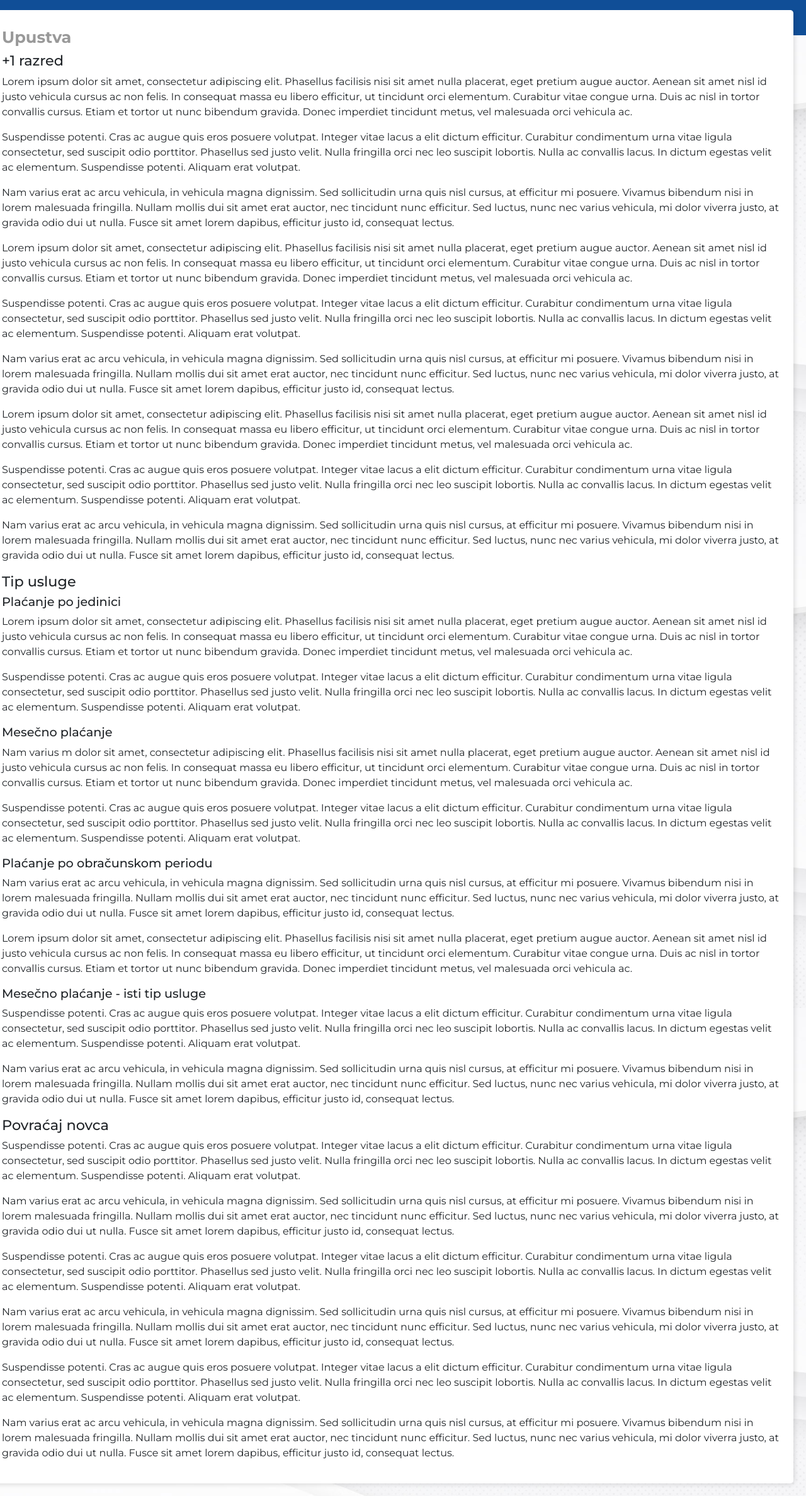
After one commit to miiihaaas/OneTouch, a Flask app: page /instructions in a window 1280 px wide. The commit adds this page. Shown: the whole page at 63% size. Run offline with Flask 2, Linux system fonts and the light colour scheme; parts of the project's set-up code (start-up, migrations or seed data) failed here and were passed over; some libraries are stand-ins or nearby versions.

Commit message:
pokušaj rebase

```diff
--- a/onetouch/main/routes.py
+++ b/onetouch/main/routes.py
@@ -22,3 +22,8 @@ def home():
 @main.route("/about")
 def about():
     return render_template('about.html', title='O softveru')
+
+
+@main.route("/instructions", methods=['GET'])
+def instructions():
+    return render_template('instructions.html')
--- a/onetouch/schools/routes.py
+++ b/onetouch/schools/routes.py
@@ -31,7 +31,7 @@ def school_profile():
         school.school_municipality = form.school_municipality.data
         db.session.commit()
         flash('Podaci škole su ažurirani.', 'success')
-        return redirect(url_for('main.home'))
+        # return redirect(url_for('main.home'))
     elif request.method == 'GET':
         form.school_name.data = school.school_name
         form.school_address.data = school.school_address
--- a/onetouch/suppliers/forms.py
+++ b/onetouch/suppliers/forms.py
@@ -19,7 +19,7 @@ class EditSupplierModalForm(FlaskForm):
 
 
 class RegisterServiceModalForm(FlaskForm):
-    service_name = StringField('Naziv usluge', validators=[DataRequired()])
+    service_name = StringField('Naziv tipa usluge', validators=[DataRequired()])
     supplier_id = SelectField('Naziv dobavljača', choices=[], coerce=int) #! nastavi kod za choices...
     payment_per_unit = SelectField('Tip plaćanja', choices=[('kom', 'Plaćanje po jedinici'), ('mes', 'Mesečno plaćanje'), ('god', 'Plaćanje po obračunskom periodu')])
     submit_register = SubmitField('Registrujte uslugu')
@@ -29,7 +29,7 @@ class RegisterServiceModalForm(FlaskForm):
 
 
 class EditServiceModalForm(FlaskForm):
-    service_name = StringField('Naziv usluge', validators=[DataRequired()])
+    service_name = StringField('Naziv tipa usluge', validators=[DataRequired()])
     supplier_id = SelectField('Naziv dobavljača', choices=[], coerce=int) #! nastavi kod za choices...
     payment_per_unit = SelectField('Tip plaćanja', choices=[('kom', 'Plaćanje po jedinici'), ('mes', 'Mesečno plaćanje'), ('god', 'Plaćanje po obračunskom periodu')])
     archived = BooleanField('Usluga arhivirana')
--- /dev/null
+++ b/onetouch/templates/instructions.html
@@ -0,0 +1,42 @@
+{% extends "layout.html" %}
+{% block content %}
+<div>
+    <h1>Upustva</h1>
+</div>
+<div id="plus_one">
+    <h2>+1 razred</h2>
+    <p>Lorem ipsum dolor sit amet, consectetur adipiscing elit. Phasellus facilisis nisi sit amet nulla placerat, eget pretium augue auctor. Aenean sit amet nisl id justo vehicula cursus ac non felis. In consequat massa eu libero efficitur, ut tincidunt orci elementum. Curabitur vitae congue urna. Duis ac nisl in tortor convallis cursus. Etiam et tortor ut nunc bibendum gravida. Donec imperdiet tincidunt metus, vel malesuada orci vehicula ac.</p>
+    <p>Suspendisse potenti. Cras ac augue quis eros posuere volutpat. Integer vitae lacus a elit dictum efficitur. Curabitur condimentum urna vitae ligula consectetur, sed suscipit odio porttitor. Phasellus sed justo velit. Nulla fringilla orci nec leo suscipit lobortis. Nulla ac convallis lacus. In dictum egestas velit ac elementum. Suspendisse potenti. Aliquam erat volutpat.</p>
+    <p>Nam varius erat ac arcu vehicula, in vehicula magna dignissim. Sed sollicitudin urna quis nisl cursus, at efficitur mi posuere. Vivamus bibendum nisi in lorem malesuada fringilla. Nullam mollis dui sit amet erat auctor, nec tincidunt nunc efficitur. Sed luctus, nunc nec varius vehicula, mi dolor viverra justo, at gravida odio dui ut nulla. Fusce sit amet lorem dapibus, efficitur justo id, consequat lectus.</p>
+    <p>Lorem ipsum dolor sit amet, consectetur adipiscing elit. Phasellus facilisis nisi sit amet nulla placerat, eget pretium augue auctor. Aenean sit amet nisl id justo vehicula cursus ac non felis. In consequat massa eu libero efficitur, ut tincidunt orci elementum. Curabitur vitae congue urna. Duis ac nisl in tortor convallis cursus. Etiam et tortor ut nunc bibendum gravida. Donec imperdiet tincidunt metus, vel malesuada orci vehicula ac.</p>
+    <p>Suspendisse potenti. Cras ac augue quis eros posuere volutpat. Integer vitae lacus a elit dictum efficitur. Curabitur condimentum urna vitae ligula consectetur, sed suscipit odio porttitor. Phasellus sed justo velit. Nulla fringilla orci nec leo suscipit lobortis. Nulla ac convallis lacus. In dictum egestas velit ac elementum. Suspendisse potenti. Aliquam erat volutpat.</p>
+    <p>Nam varius erat ac arcu vehicula, in vehicula magna dignissim. Sed sollicitudin urna quis nisl cursus, at efficitur mi posuere. Vivamus bibendum nisi in lorem malesuada fringilla. Nullam mollis dui sit amet erat auctor, nec tincidunt nunc efficitur. Sed luctus, nunc nec varius vehicula, mi dolor viverra justo, at gravida odio dui ut nulla. Fusce sit amet lorem dapibus, efficitur justo id, consequat lectus.</p>
+    <p>Lorem ipsum dolor sit amet, consectetur adipiscing elit. Phasellus facilisis nisi sit amet nulla placerat, eget pretium augue auctor. Aenean sit amet nisl id justo vehicula cursus ac non felis. In consequat massa eu libero efficitur, ut tincidunt orci elementum. Curabitur vitae congue urna. Duis ac nisl in tortor convallis cursus. Etiam et tortor ut nunc bibendum gravida. Donec imperdiet tincidunt metus, vel malesuada orci vehicula ac.</p>
+    <p>Suspendisse potenti. Cras ac augue quis eros posuere volutpat. Integer vitae lacus a elit dictum efficitur. Curabitur condimentum urna vitae ligula consectetur, sed suscipit odio porttitor. Phasellus sed justo velit. Nulla fringilla orci nec leo suscipit lobortis. Nulla ac convallis lacus. In dictum egestas velit ac elementum. Suspendisse potenti. Aliquam erat volutpat.</p>
+    <p>Nam varius erat ac arcu vehicula, in vehicula magna dignissim. Sed sollicitudin urna quis nisl cursus, at efficitur mi posuere. Vivamus bibendum nisi in lorem malesuada fringilla. Nullam mollis dui sit amet erat auctor, nec tincidunt nunc efficitur. Sed luctus, nunc nec varius vehicula, mi dolor viverra justo, at gravida odio dui ut nulla. Fusce sit amet lorem dapibus, efficitur justo id, consequat lectus.</p>
+</div>
+<div id="payment_type">
+    <h2>Tip usluge</h2>
+    <h3>Plaćanje po jedinici</h3>
+    <p>Lorem ipsum dolor sit amet, consectetur adipiscing elit. Phasellus facilisis nisi sit amet nulla placerat, eget pretium augue auctor. Aenean sit amet nisl id justo vehicula cursus ac non felis. In consequat massa eu libero efficitur, ut tincidunt orci elementum. Curabitur vitae congue urna. Duis ac nisl in tortor convallis cursus. Etiam et tortor ut nunc bibendum gravida. Donec imperdiet tincidunt metus, vel malesuada orci vehicula ac.</p>
+    <p>Suspendisse potenti. Cras ac augue quis eros posuere volutpat. Integer vitae lacus a elit dictum efficitur. Curabitur condimentum urna vitae ligula consectetur, sed suscipit odio porttitor. Phasellus sed justo velit. Nulla fringilla orci nec leo suscipit lobortis. Nulla ac convallis lacus. In dictum egestas velit ac elementum. Suspendisse potenti. Aliquam erat volutpat.</p>
+    <h3>Mesečno plaćanje</h3>
+    <p>Nam varius m dolor sit amet, consectetur adipiscing elit. Phasellus facilisis nisi sit amet nulla placerat, eget pretium augue auctor. Aenean sit amet nisl id justo vehicula cursus ac non felis. In consequat massa eu libero efficitur, ut tincidunt orci elementum. Curabitur vitae congue urna. Duis ac nisl in tortor convallis cursus. Etiam et tortor ut nunc bibendum gravida. Donec imperdiet tincidunt metus, vel malesuada orci vehicula ac.</p>
+    <p>Suspendisse potenti. Cras ac augue quis eros posuere volutpat. Integer vitae lacus a elit dictum efficitur. Curabitur condimentum urna vitae ligula consectetur, sed suscipit odio porttitor. Phasellus sed justo velit. Nulla fringilla orci nec leo suscipit lobortis. Nulla ac convallis lacus. In dictum egestas velit ac elementum. Suspendisse potenti. Aliquam erat volutpat.</p>
+    <h3>Plaćanje po obračunskom periodu</h3>
+    <p>Nam varius erat ac arcu vehicula, in vehicula magna dignissim. Sed sollicitudin urna quis nisl cursus, at efficitur mi posuere. Vivamus bibendum nisi in lorem malesuada fringilla. Nullam mollis dui sit amet erat auctor, nec tincidunt nunc efficitur. Sed luctus, nunc nec varius vehicula, mi dolor viverra justo, at gravida odio dui ut nulla. Fusce sit amet lorem dapibus, efficitur justo id, consequat lectus.</p>
+    <p>Lorem ipsum dolor sit amet, consectetur adipiscing elit. Phasellus facilisis nisi sit amet nulla placerat, eget pretium augue auctor. Aenean sit amet nisl id justo vehicula cursus ac non felis. In consequat massa eu libero efficitur, ut tincidunt orci elementum. Curabitur vitae congue urna. Duis ac nisl in tortor convallis cursus. Etiam et tortor ut nunc bibendum gravida. Donec imperdiet tincidunt metus, vel malesuada orci vehicula ac.</p>
+    <h3>Mesečno plaćanje - isti tip usluge</h3>
+    <p>Suspendisse potenti. Cras ac augue quis eros posuere volutpat. Integer vitae lacus a elit dictum efficitur. Curabitur condimentum urna vitae ligula consectetur, sed suscipit odio porttitor. Phasellus sed justo velit. Nulla fringilla orci nec leo suscipit lobortis. Nulla ac convallis lacus. In dictum egestas velit ac elementum. Suspendisse potenti. Aliquam erat volutpat.</p>
+    <p>Nam varius erat ac arcu vehicula, in vehicula magna dignissim. Sed sollicitudin urna quis nisl cursus, at efficitur mi posuere. Vivamus bibendum nisi in lorem malesuada fringilla. Nullam mollis dui sit amet erat auctor, nec tincidunt nunc efficitur. Sed luctus, nunc nec varius vehicula, mi dolor viverra justo, at gravida odio dui ut nulla. Fusce sit amet lorem dapibus, efficitur justo id, consequat lectus.</p>
+</div>
+<div id="refund">
+    <h2>Povraćaj novca</h2>
+    <p>Suspendisse potenti. Cras ac augue quis eros posuere volutpat. Integer vitae lacus a elit dictum efficitur. Curabitur condimentum urna vitae ligula consectetur, sed suscipit odio porttitor. Phasellus sed justo velit. Nulla fringilla orci nec leo suscipit lobortis. Nulla ac convallis lacus. In dictum egestas velit ac elementum. Suspendisse potenti. Aliquam erat volutpat.</p>
+    <p>Nam varius erat ac arcu vehicula, in vehicula magna dignissim. Sed sollicitudin urna quis nisl cursus, at efficitur mi posuere. Vivamus bibendum nisi in lorem malesuada fringilla. Nullam mollis dui sit amet erat auctor, nec tincidunt nunc efficitur. Sed luctus, nunc nec varius vehicula, mi dolor viverra justo, at gravida odio dui ut nulla. Fusce sit amet lorem dapibus, efficitur justo id, consequat lectus.</p>
+    <p>Suspendisse potenti. Cras ac augue quis eros posuere volutpat. Integer vitae lacus a elit dictum efficitur. Curabitur condimentum urna vitae ligula consectetur, sed suscipit odio porttitor. Phasellus sed justo velit. Nulla fringilla orci nec leo suscipit lobortis. Nulla ac convallis lacus. In dictum egestas velit ac elementum. Suspendisse potenti. Aliquam erat volutpat.</p>
+    <p>Nam varius erat ac arcu vehicula, in vehicula magna dignissim. Sed sollicitudin urna quis nisl cursus, at efficitur mi posuere. Vivamus bibendum nisi in lorem malesuada fringilla. Nullam mollis dui sit amet erat auctor, nec tincidunt nunc efficitur. Sed luctus, nunc nec varius vehicula, mi dolor viverra justo, at gravida odio dui ut nulla. Fusce sit amet lorem dapibus, efficitur justo id, consequat lectus.</p>
+    <p>Suspendisse potenti. Cras ac augue quis eros posuere volutpat. Integer vitae lacus a elit dictum efficitur. Curabitur condimentum urna vitae ligula consectetur, sed suscipit odio porttitor. Phasellus sed justo velit. Nulla fringilla orci nec leo suscipit lobortis. Nulla ac convallis lacus. In dictum egestas velit ac elementum. Suspendisse potenti. Aliquam erat volutpat.</p>
+    <p>Nam varius erat ac arcu vehicula, in vehicula magna dignissim. Sed sollicitudin urna quis nisl cursus, at efficitur mi posuere. Vivamus bibendum nisi in lorem malesuada fringilla. Nullam mollis dui sit amet erat auctor, nec tincidunt nunc efficitur. Sed luctus, nunc nec varius vehicula, mi dolor viverra justo, at gravida odio dui ut nulla. Fusce sit amet lorem dapibus, efficitur justo id, consequat lectus.</p>
+</div>
+{% endblock %}
--- a/onetouch/templates/service_profile_list.html
+++ b/onetouch/templates/service_profile_list.html
@@ -10,7 +10,7 @@
             <th>ID</th>
             <th>Detalji usluge</th>
             <th>Naziv dobavljača</th>
-            <th>Naziv usluge</th>
+            <th>Naziv tipa usluge</th>
             <th>Cena</th>
             <th>Broj rata</th>
             <th>Razred</th>
@@ -727,7 +727,7 @@
                 searchable: true,
             },
         ],
-        order: [[2, 'asc'], [3, 'asc']],
+        order: [[9, 'asc'], [2, 'asc'], [3, 'asc']],
         language: {
             url: "//cdn.datatables.net/plug-ins/1.12.1/i18n/sr-SP.json"
         }
--- a/onetouch/templates/student_list.html
+++ b/onetouch/templates/student_list.html
@@ -25,6 +25,7 @@
     <div class="col form-group">
         {% if danas >= active_date_start and danas <= active_date_end %}
             <a href="#" class="btn btn-danger" data-toggle="modal" data-target="#PlusJedanRazredModal">+1 razred</a>
+            <a href="{{ url_for('main.instructions', _anchor='plus_one')}}" target="_blank">Upustvo</a>
         {% endif %}
     </div>
 </div>
@@ -390,6 +391,7 @@
                     },
                 }
             ],
+            order: [[3, 'asc'], [4, 'asc'], [2, 'asc'],],
             language: {
                 url: "//cdn.datatables.net/plug-ins/1.12.1/i18n/sr-SP.json"
             }
```
Also changed, not shown: onetouch/templates/service_list.html (+7 -5 lines).
